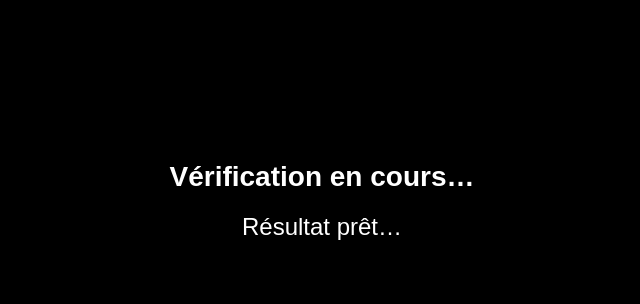
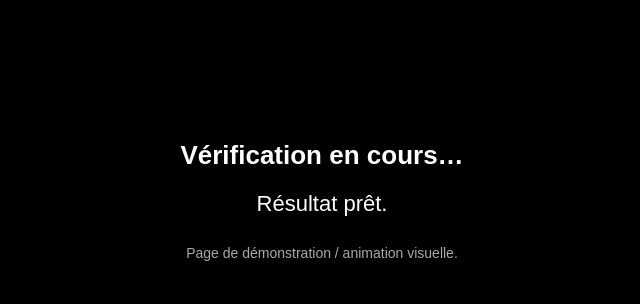
Before and after one commit to gougmanlourme87-dotcom/index.html2, a plain HTML site: page index.html in a window 1280 px wide. Shown: the part 208-512 px from the top of the page, without its empty margins (318-958 px from the left). Drawn offline with Linux system fonts and the light colour scheme.

Commit message:
Update index.html

```diff
--- a/index.html
+++ b/index.html
@@ -2,7 +2,7 @@
 <html lang="fr">
 <head>
 <meta charset="UTF-8">
-<title>Surprise</title>
+<title>Notification</title>
 <meta name="viewport" content="width=device-width, initial-scale=1.0">
 <style>
 body{
@@ -20,32 +20,25 @@
     max-width:420px;
     padding:40px;
 }
-h1{font-size:28px;}
-#msg{font-size:24px;margin-top:20px;}
-.small{margin-top:30px;font-size:14px;color:#aaa;}
+h1{font-size:26px;}
+#msg{font-size:22px;margin-top:20px;}
+.note{margin-top:28px;font-size:14px;color:#aaa;}
 </style>
 </head>
 <body>
 
 <div class="box">
     <h1>Vérification en cours…</h1>
-    <div id="msg">Analyse du QR code…</div>
-    <div id="final" class="small" style="display:none;">
-        😄 Blague ! Ce QR code ne donne aucun lot.<br>
-        Juste un petit moment de suspense.
-    </div>
+    <div id="msg">Analyse du lien…</div>
+    <div class="note">Page de démonstration / animation visuelle.</div>
 </div>
 
 <script>
-setTimeout(()=>{ msg.innerHTML="Connexion au lot…"; },2000);
-setTimeout(()=>{ msg.innerHTML="Résultat prêt…"; },4000);
+setTimeout(()=>{ msg.innerHTML="Connexion établie…"; },2000);
+setTimeout(()=>{ msg.innerHTML="Résultat prêt."; },4000);
 setTimeout(()=>{
-    msg.innerHTML="🎧 « Vous avez gagné… »";
+    msg.innerHTML="🎉 Félicitations !";
 },6000);
-setTimeout(()=>{
-    msg.style.display="none";
-    final.style.display="block";
-},8000);
 </script>
 
 </body>
```
